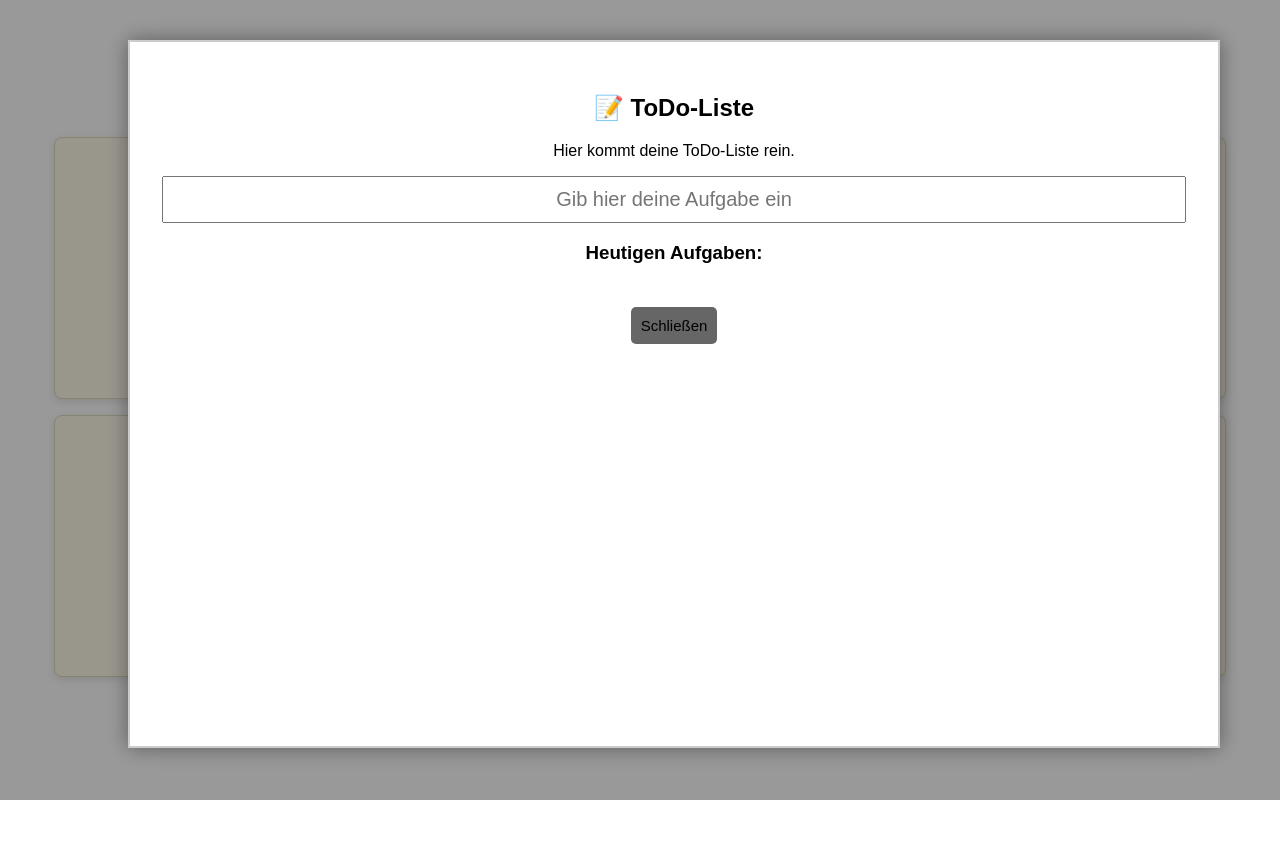
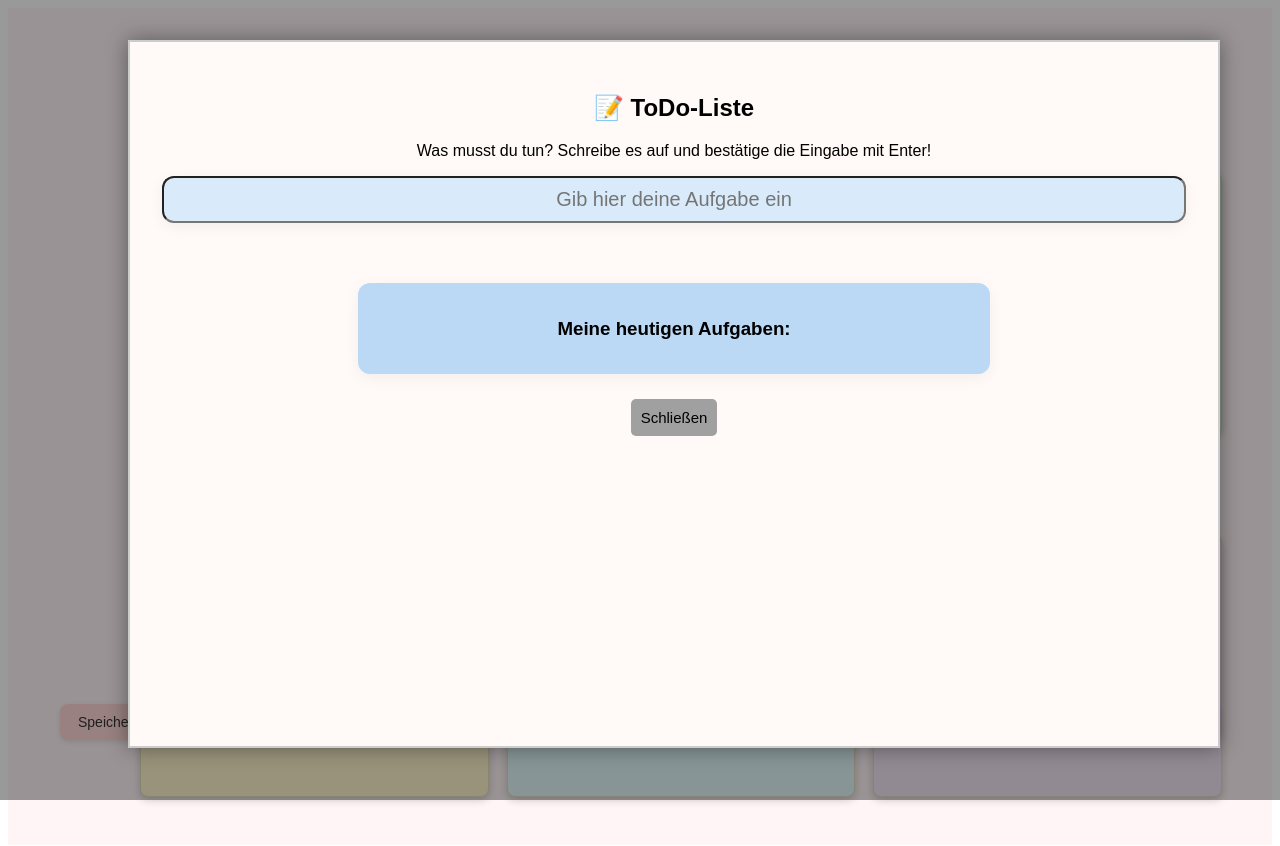
Before and after one commit to AnnavdInsel/My-Dashboard, a Vue app: page / in a window 1280 px wide. Both pictures are taken after a click on the element "ToDo-Liste". Shown: the top 846 px of the page. Before the commit the page ends 800 px from the top, so only its background shows below. Built offline with nearby package versions, Linux system fonts and the light colour scheme.

Commit message:
Style erneut angepaasst. Milliarden bugs entdeckt und gefixt... bin am heulen haha

```diff
--- a/src/App.vue
+++ b/src/App.vue
@@ -1,11 +1,19 @@
 <template>
   <div class="dashboard">
     <h1>📚 Mein Dashboard</h1>
+    <br /><br />
     <div class="cards">
+      <!-- Footer-Buttons -->
+      <div class="dashboard-buttons">
+        <button class="dashboard-btn left">Speichere dein Board</button>
+        <button class="dashboard-btn right">Lösche dein Board</button>
+      </div>
+
       <div
         v-for="(card, index) in components"
         :key="index"
         class="card"
+        :style="{ backgroundColor: card.color }"
         @click="openModal(card.component)"
       >
         {{ card.name }}
@@ -27,12 +35,16 @@ import { ref } from 'vue'
 const activeComponent = ref(null)
 
 const components = [
-  { name: 'ToDo-Liste', component: () => import('./components/ToDo.vue') },
-  { name: 'Kalender', component: () => import('./components/Calendar.vue') },
-  { name: 'Timer', component: () => import('./components/Timer.vue') },
-  { name: 'Notizen', component: () => import('./components/Notes.vue') },
-  { name: 'Einstellungen', component: () => import('./components/Settings.vue') },
-  { name: 'Produktivität', component: () => import('./components/Productivity.vue') },
+  { name: 'ToDo-Liste', component: () => import('./components/ToDo.vue'), color: '#d0ebff' }, // Pastellblau
+  { name: 'Kalender', component: () => import('./components/Calendar.vue'), color: '#ffe0e9' }, // Pastellrosa
+  { name: 'Timer', component: () => import('./components/Timer.vue'), color: '#e0ffe0' }, // Pastellgrün
+  { name: 'Notizen', component: () => import('./components/Notes.vue'), color: '#fff4cc' }, // Pastellgelb
+  { name: 'Einstellungen', component: () => import('./components/Settings.vue'), color: '#e0f7fa' }, // Pastellcyan
+  {
+    name: 'Produktivität',
+    component: () => import('./components/Productivity.vue'),
+    color: '#f3e5f5',
+  },
 ]
 
 function openModal(componentImport) {
@@ -43,25 +55,64 @@ function openModal(componentImport) {
 </script>
 
 <style scoped>
+html,
+body {
+  margin: 0;
+  padding: 0;
+  height: 100%;
+}
+
 .dashboard {
+  min-height: 100vh; /* volle Höhe des Viewports */
+  width: 100%;
   text-align: center;
   padding: 2rem;
   font-family: Arial, sans-serif;
+  background-color: #fff5f7;
+  box-sizing: border-box;
+}
+.dashboard-buttons {
+  position: fixed;
+  bottom: 60px;
+  left: 60px;
+  right: 60px;
+  display: flex;
+  justify-content: space-between;
+  pointer-events: none;
+  z-index: 100;
+}
+
+.dashboard-btn {
+  pointer-events: auto;
+  background-color: #ffd6d6;
+  color: #333;
+  border: none;
+  border-radius: 8px;
+  padding: 10px 18px;
+  font-size: 14px;
+  cursor: pointer;
+  box-shadow: 0 2px 6px rgba(0, 0, 0, 0.1);
+  transition: background-color 0.2s ease;
+}
+
+.dashboard-btn:hover {
+  background-color: #ffbdbd;
 }
 
 .cards {
   display: grid;
-  gap: 1rem;
-  justify-items: center;
+  gap: 100px;
+  justify-content: center;
   padding: 1rem;
-  grid-template-columns: 1fr;
+  grid-template-columns: repeat(auto-fit, minmax(260px, 1fr)); /* <--- NEU */
+  max-width: 1000px;
+  margin: 0 auto; /* zentriert den Block */
 }
 
 .card {
-  background-color: #fffbea; /* sanfter Papierfarbton */
   padding: 2.5rem;
   border-radius: 8px;
-  box-shadow: 0 3px 8px rgba(0, 0, 0, 0.1);
+  box-shadow: 0 3px 8px rgba(0, 0, 0, 0.2);
   width: 100%;
   max-width: 300px;
   height: 180px;
@@ -83,7 +134,7 @@ function openModal(componentImport) {
   left: 10%;
   width: 80%;
   height: 80%;
-  background: white;
+  background: rgb(255, 250, 247);
   border: 2px solid #ccc;
   padding: 2rem;
   overflow-y: auto;
@@ -109,7 +160,7 @@ function openModal(componentImport) {
   font-size: 15px;
   border: none;
   border-radius: 5px;
-  background-color: #666;
+  background-color: #a0a0a0;
   margin: 25px 0;
   cursor: pointer;
 }
--- a/src/components/ToDo.vue
+++ b/src/components/ToDo.vue
@@ -1,7 +1,7 @@
 <template>
   <div>
     <h2>📝 ToDo-Liste</h2>
-    <p>Hier kommt deine ToDo-Liste rein.</p>
+    <p>Was musst du tun? Schreibe es auf und bestätige die Eingabe mit Enter!</p>
 
     <input
       type="text"
@@ -12,7 +12,7 @@
     />
     <br />
     <div class="task-section">
-      <h3>Heutigen Aufgaben:</h3>
+      <h3>Meine heutigen Aufgaben:</h3>
       <ul class="task-list">
         <li
           class="task-item"
@@ -73,11 +73,18 @@ function updateLocalStorage() {
   font-size: 20px;
   width: 100%;
   box-sizing: border-box;
+  background: #d9ebfa;
+  border-radius: 12px;
+  box-shadow: 0 4px 15px rgba(0, 0, 0, 0.05);
 }
 
 .task-section {
-  width: 500px;
-  margin: 0 auto;
+  max-width: 600px;
+  margin: 60px auto 0 auto;
+  padding: 1rem;
+  background: #bbd9f5;
+  border-radius: 12px;
+  box-shadow: 0 4px 15px rgba(0, 0, 0, 0.05);
 }
 
 .task-list {
@@ -87,18 +94,20 @@ function updateLocalStorage() {
 }
 
 .task-item {
-  background: #e0e0e0;
-  padding: 10px 15px;
-  margin: 10px 0;
-  border-radius: 6px;
-  font-size: 20px;
+  background: #d9ebfa;
+  padding: 12px 18px;
+  margin: 12px 0;
+  border-radius: 12px;
+  font-size: 18px;
   display: flex;
   justify-content: space-between;
   align-items: center;
+  box-shadow: 0 2px 8px rgba(0, 0, 0, 0.05);
+  transition: background 0.3s ease;
 }
 
 .task-item:hover {
-  background: #d0d0d0;
+  background: #ffffff;
 }
 
 .task-text {
@@ -131,7 +140,7 @@ button:hover {
 }
 
 .done:hover {
-  background-color: #c8f7c5;
+  background-color: #ffffff;
   cursor: default;
 }
 
```
